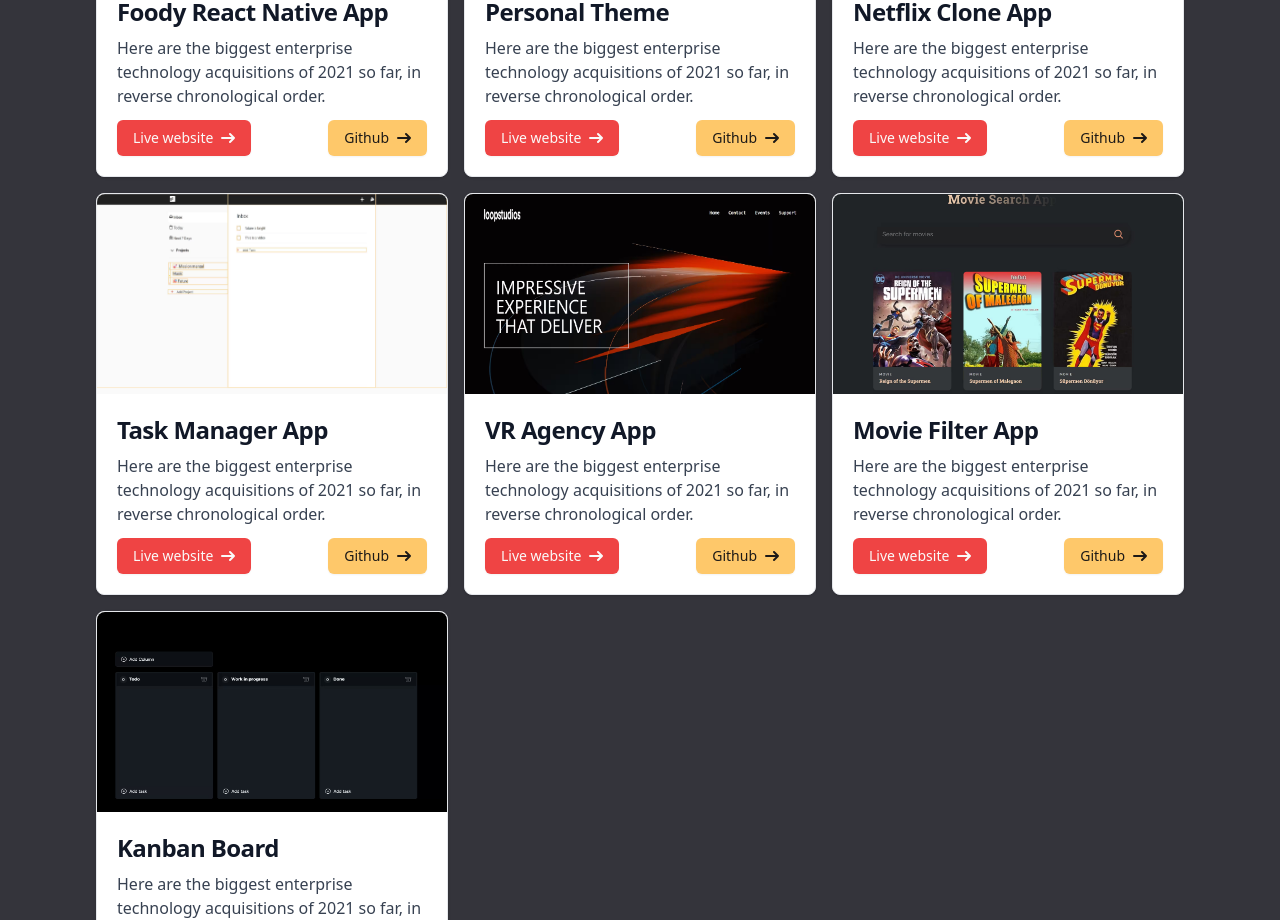
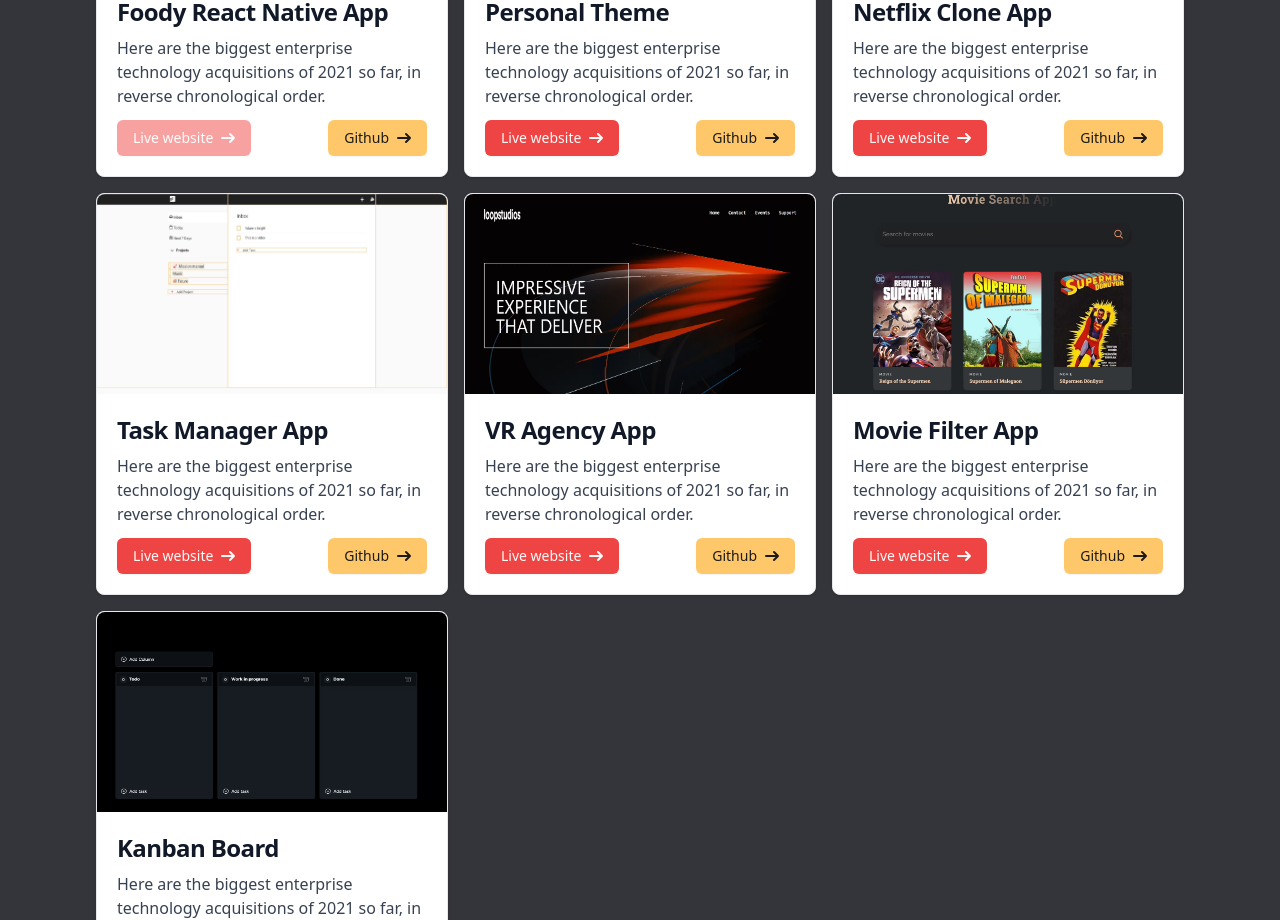
Before and after one commit to abhishekpanwarrr/personal-portfolio-abhishekpanwarrr, a React (Vite) app: page / in a window 1280 px wide. Shown: the part 1880-2800 px from the top of the page. Built offline with nearby package versions, Linux system fonts and the light colour scheme.

Commit message:
button disabled

```diff
--- a/src/components/portfolio/Portfolio.tsx
+++ b/src/components/portfolio/Portfolio.tsx
@@ -29,7 +29,7 @@
                 so far, in reverse chronological order.
               </p>
               <div className="flex justify-between flex-col gap-2 md:flex-row">
-                <Button variant="destructive">
+                <Button variant="destructive" disabled={!item.link}>
                   <Link
                     to={item.link}
                     target="_blank"
```
